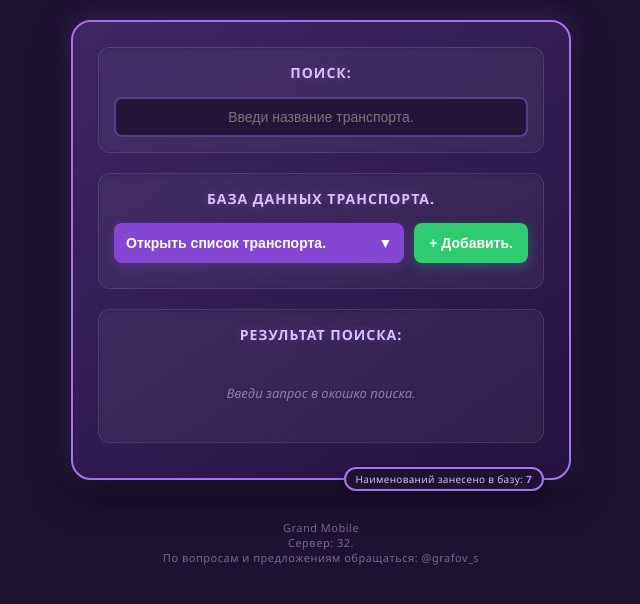
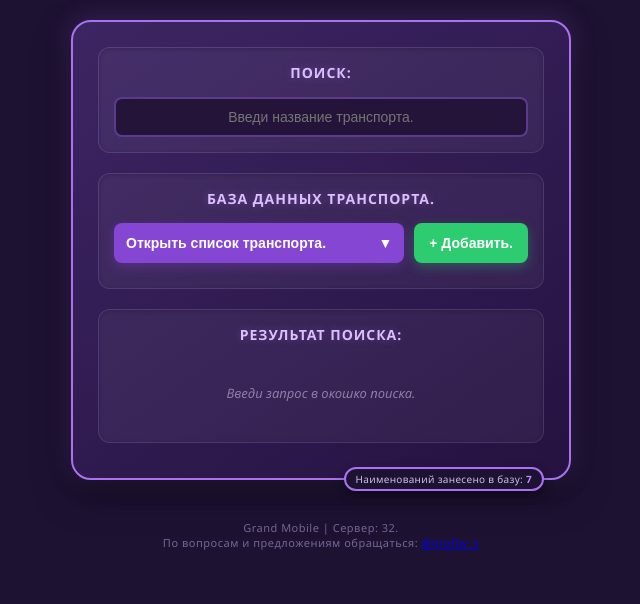
Before and after one commit to UserImp/Helper, a plain HTML site: page index.html in a window 1280 px wide. Shown: the whole page, without its empty margins (319-959 px from the left). Drawn offline with Linux system fonts and the light colour scheme.

Commit message:
Update index.html

```diff
--- a/index.html
+++ b/index.html
@@ -116,7 +116,10 @@
     </div>
 </div>
 
-<div class="footer-text"> Grand Mobile<br>Сервер: 32.<br>По вопросам и предложениям обращаться: @grafov_s</div>
+<div class="footer-text">
+  Grand Mobile | Сервер: 32.<br>
+  По вопросам и предложениям обращаться: <a href="https://discord.com&#47;users&#47;1227429127372542005" target="_blank" rel="noopener noreferrer">@grafov_s</a>
+</div>
 
 <div class="modal" id="editModal">
     <div class="modal-content">
```
